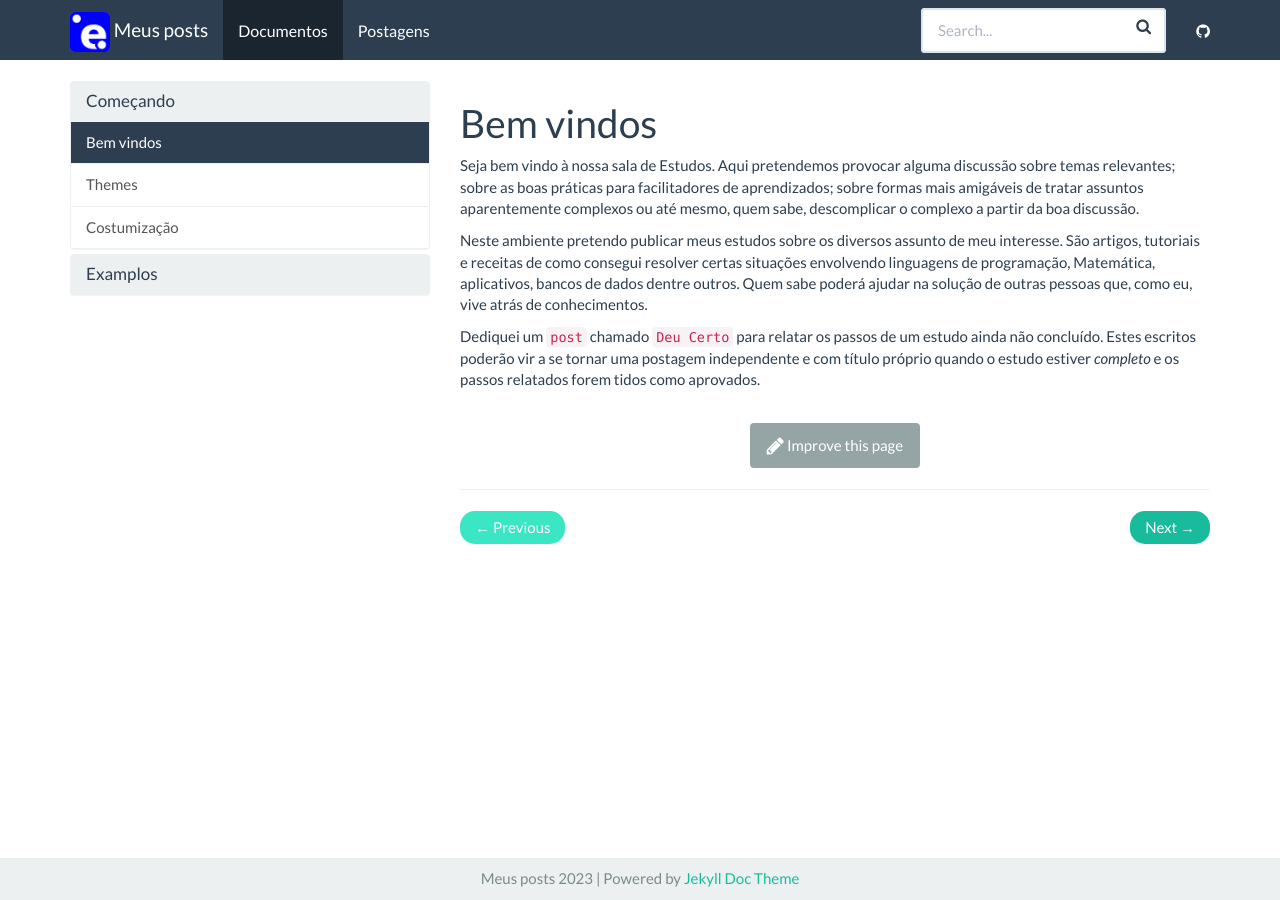
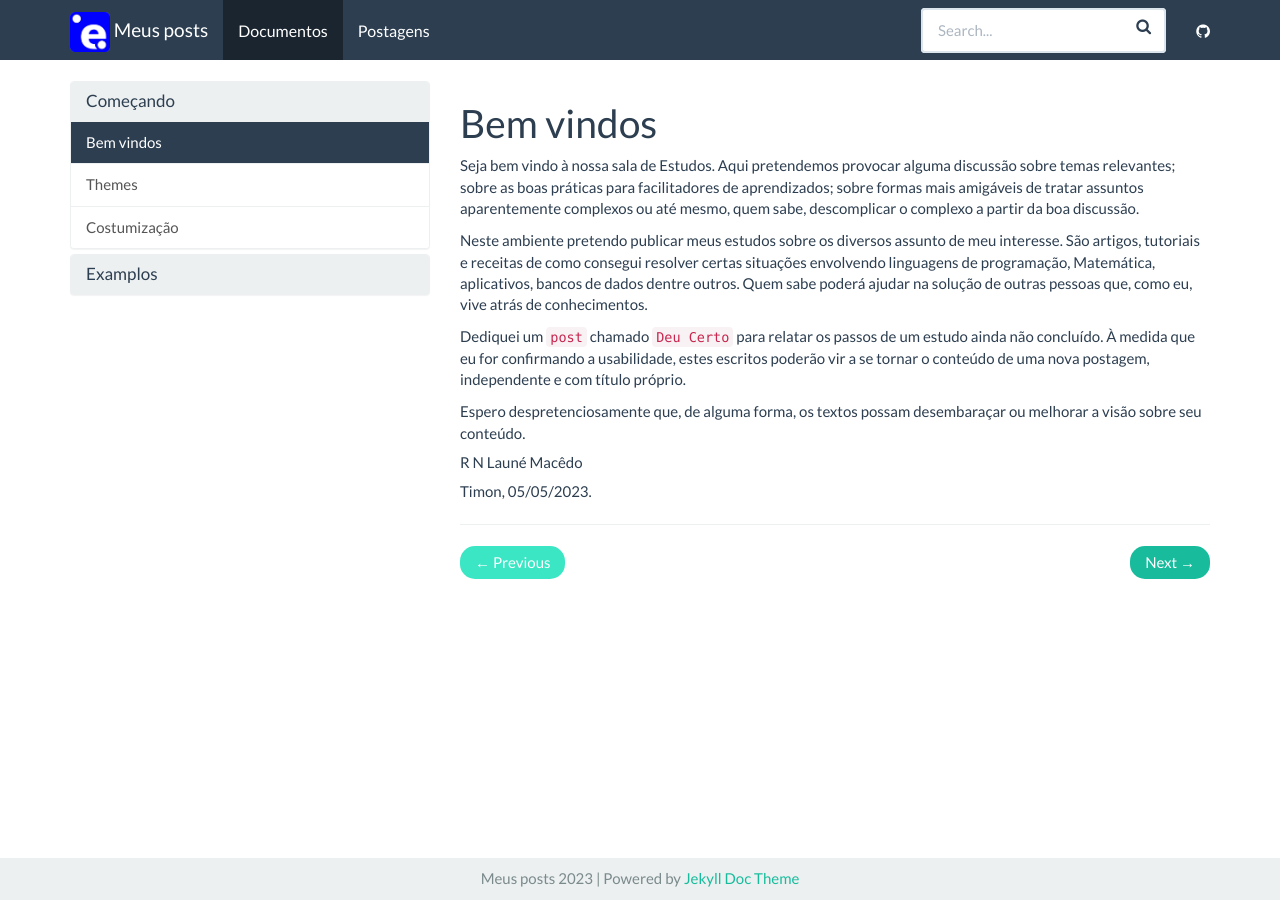
Before and after one commit to rlaunemacedo/posts, a Jekyll site: the page built from _docs/index.md, in a window 1280 px wide. Built offline with Jekyll 4.4.1, drawn with Linux system fonts in a browser that asks for light colours; nearby versions of some CDN libraries.

Commit message:
Atualização 2023-12-05 12:05:41

```diff
--- a/_docs/index.md
+++ b/_docs/index.md
@@ -12,4 +12,9 @@ partir da boa discussão.
 
 Neste ambiente pretendo publicar meus estudos sobre os diversos assunto de meu interesse. São artigos, tutoriais e receitas de como consegui resolver certas situações envolvendo linguagens de programação, Matemática, aplicativos, bancos de dados dentre outros. Quem sabe poderá ajudar na solução de outras pessoas que, como eu, vive atrás de conhecimentos.
 
-Dediquei um `post` chamado `Deu Certo` para relatar os passos de um estudo ainda não concluído. Estes escritos poderão vir a se tornar uma postagem independente e com título próprio quando o estudo estiver *completo* e os passos relatados forem tidos como aprovados.
+Dediquei um `post` chamado `Deu Certo` para relatar os passos de um estudo ainda não concluído. À medida que eu for confirmando a usabilidade, estes escritos poderão vir a se tornar o conteúdo de uma nova postagem, independente e com título próprio.
+
+Espero despretenciosamente que, de alguma forma, os textos possam desembaraçar ou melhorar a visão sobre seu conteúdo.
+
+##### R N Launé Macêdo
+Timon, 05/05/2023.
--- a/_layouts/docs.html
+++ b/_layouts/docs.html
@@ -12,13 +12,13 @@ layout: default
             <h1>{{ page.title }}</h1>
             <div id="markdown-content-container">{{ content }}</div>
             <div style="clear:both;">
-              <p class="text-center">
+              <!--p class="text-center">
                 <br />
                 <a target="_blank" href="{{site.git_edit_address}}/{{ page.path }}" class="btn btn-default" role="button">
                   <i class="fa fa-pencil fa-lg"></i> Improve this page
                 </a>
               </p>
-            </div>
+            </div-->
             <hr>
             {% include section_nav.html %}
         </div>
```
Also changed, not shown: 8 other files.
